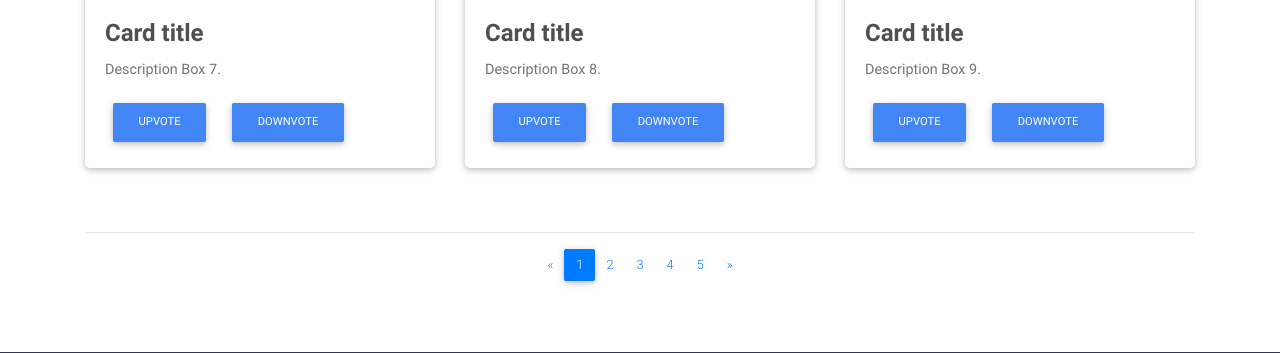
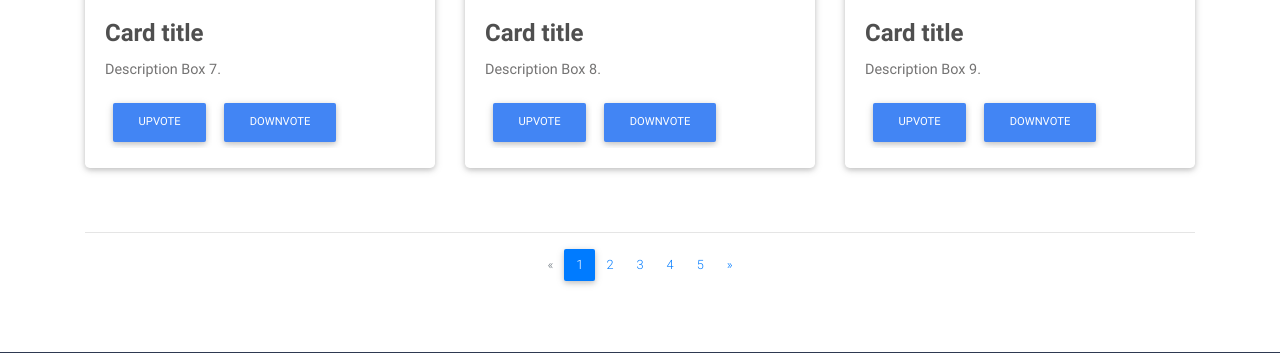
Before and after one commit to Miyooki/veganwebapp, a Django app: page / in a window 1280 px wide. Shown: the part 1384-1737 px from the top of the page. Run offline with Django 3.2, Linux system fonts and the light colour scheme; some libraries are stand-ins or nearby versions.

Commit message:
button changed to input

```diff
--- a/webapp/templates/index.html
+++ b/webapp/templates/index.html
@@ -147,8 +147,8 @@
                             <h4 class="card-title dark-grey-text"><strong>Card title</strong></h4>
                             <!--Text-->
                             <p class="card-text">Description Box 2.</p>
-                            <a href="#" class="btn btn-primary btn-md ml-2">Upvote</a>
-							<a href="#" class="btn btn-primary btn-md ml-3">Downvote</a>
+                            <input type="button" id="button2up"  value="Upvote" class="btn btn-primary btn-md ml-2" onclick="clickEvent();" />
+			    <input type="button" id="button2down"  value="Downvote" class="btn btn-primary btn-md ml-2" onclick="clickEvent();" />
                         </div>
 
                     </div>
@@ -172,8 +172,8 @@
                             <h4 class="card-title dark-grey-text"><strong>Card title</strong></h4>
                             <!--Text-->
                             <p class="card-text">Description Box 3.</p>
-                            <a href="#" class="btn btn-primary btn-md ml-2">Upvote</a>
-							<a href="#" class="btn btn-primary btn-md ml-3">Downvote</a>
+                            <input type="button" id="button3up"  value="Upvote" class="btn btn-primary btn-md ml-2" onclick="clickEvent();" />
+			    <input type="button" id="button3down"  value="Downvote" class="btn btn-primary btn-md ml-2" onclick="clickEvent();" />
                         </div>
 
                     </div>
@@ -203,8 +203,8 @@
                             <h4 class="card-title dark-grey-text"><strong>Card title</strong></h4>
                             <!--Text-->
                             <p class="card-text">Description Box 4.</p>
-                            <a href="#" class="btn btn-primary btn-md ml-2">Upvote</a>
-							<a href="#" class="btn btn-primary btn-md ml-3">Downvote</a>
+                            <input type="button" id="button4up"  value="Upvote" class="btn btn-primary btn-md ml-2" onclick="clickEvent();" />
+			    <input type="button" id="button4down"  value="Downvote" class="btn btn-primary btn-md ml-2" onclick="clickEvent();" />
                         </div>
 
                     </div>
@@ -229,8 +229,8 @@
                             <h4 class="card-title dark-grey-text"><strong>Card title</strong></h4>
                             <!--Text-->
                             <p class="card-text">Description Box 5.</p>
-                            <a href="#" class="btn btn-primary btn-md ml-2">Upvote</a>
-							<a href="#" class="btn btn-primary btn-md ml-3">Downvote</a>
+                            <input type="button" id="button5up"  value="Upvote" class="btn btn-primary btn-md ml-2" onclick="clickEvent();" />
+			    <input type="button" id="button5down"  value="Downvote" class="btn btn-primary btn-md ml-2" onclick="clickEvent();" />
                         </div>
 
                     </div>
@@ -254,8 +254,8 @@
                             <h4 class="card-title dark-grey-text"><strong>Card title</strong></h4>
                             <!--Text-->
                             <p class="card-text">Description Box 6.</p>
-                            <a href="#" class="btn btn-primary btn-md ml-2">Upvote</a>
-							<a href="#" class="btn btn-primary btn-md ml-3">Downvote</a>
+                            <input type="button" id="button6up"  value="Upvote" class="btn btn-primary btn-md ml-2" onclick="clickEvent();" />
+			    <input type="button" id="button6down"  value="Downvote" class="btn btn-primary btn-md ml-2" onclick="clickEvent();" />
                         </div>
 
                     </div>
@@ -283,8 +283,8 @@
                             <h4 class="card-title dark-grey-text"><strong>Card title</strong></h4>
                             <!--Text-->
                             <p class="card-text">Description Box 7.</p>
-                            <a href="#" class="btn btn-primary btn-md ml-2">Upvote</a>
-							<a href="#" class="btn btn-primary btn-md ml-3">Downvote</a>
+                            <input type="button" id="button7up"  value="Upvote" class="btn btn-primary btn-md ml-2" onclick="clickEvent();" />
+			    <input type="button" id="button7down"  value="Downvote" class="btn btn-primary btn-md ml-2" onclick="clickEvent();" />
                         </div>
 
                     </div>
@@ -308,8 +308,8 @@
                             <h4 class="card-title dark-grey-text"><strong>Card title</strong></h4>
                             <!--Text-->
                             <p class="card-text">Description Box 8.</p>
-                            <a href="#" class="btn btn-primary btn-md ml-2">Upvote</a>
-							<a href="#" class="btn btn-primary btn-md ml-3">Downvote</a>
+                            <input type="button" id="button8up"  value="Upvote" class="btn btn-primary btn-md ml-2" onclick="clickEvent();" />
+			    <input type="button" id="button8down"  value="Downvote" class="btn btn-primary btn-md ml-2" onclick="clickEvent();" />
                         </div>
 
                     </div>
@@ -333,8 +333,8 @@
                             <h4 class="card-title dark-grey-text"><strong>Card title</strong></h4>
                             <!--Text-->
                             <p class="card-text">Description Box 9.</p>
-                            <a href="#" class="btn btn-primary btn-md ml-2">Upvote</a>
-							<a href="#" class="btn btn-primary btn-md ml-3">Downvote</a>
+                            <input type="button" id="button9up"  value="Upvote" class="btn btn-primary btn-md ml-2" onclick="clickEvent();" />
+			    <input type="button" id="button9down"  value="Downvote" class="btn btn-primary btn-md ml-2" onclick="clickEvent();" />
                         </div>
 
                     </div>
```
